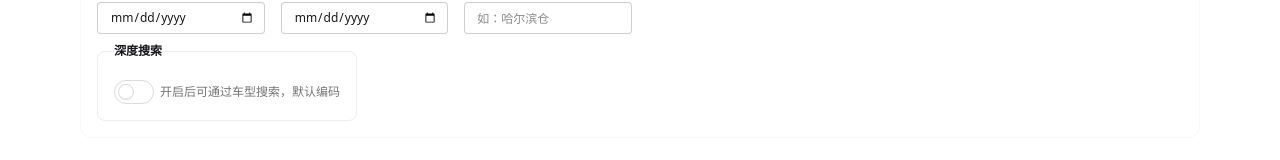
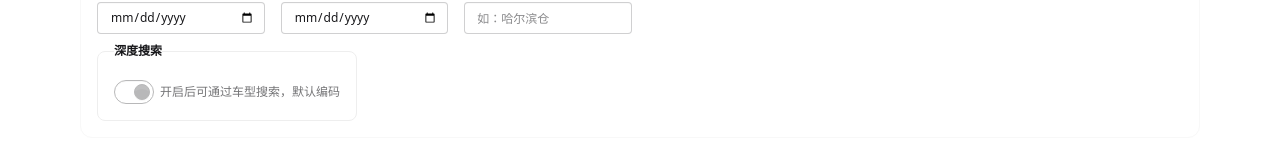
Before and after one commit to BHB7/DPZJ_UI, a Vue app: page /layout/search in a window 1280 px wide. Shown: the part 283-443 px from the top of the page. Built offline with nearby package versions, Linux system fonts and the light colour scheme.

Commit message:
defult flage

```diff
--- a/src/pages/search/index.vue
+++ b/src/pages/search/index.vue
@@ -62,7 +62,7 @@ const hotKeywords = ref(['正辉', '全贸', '飞众', '展基'])
 // 模拟搜索建议数据
 const mockSuggestions = ['XD-C0042']
 // 是否启用搜索api2 深度搜索
-const isApi2 = ref(false)
+const isApi2 = ref(true)
 
 /**
  * 处理快速搜索输入事件
```
